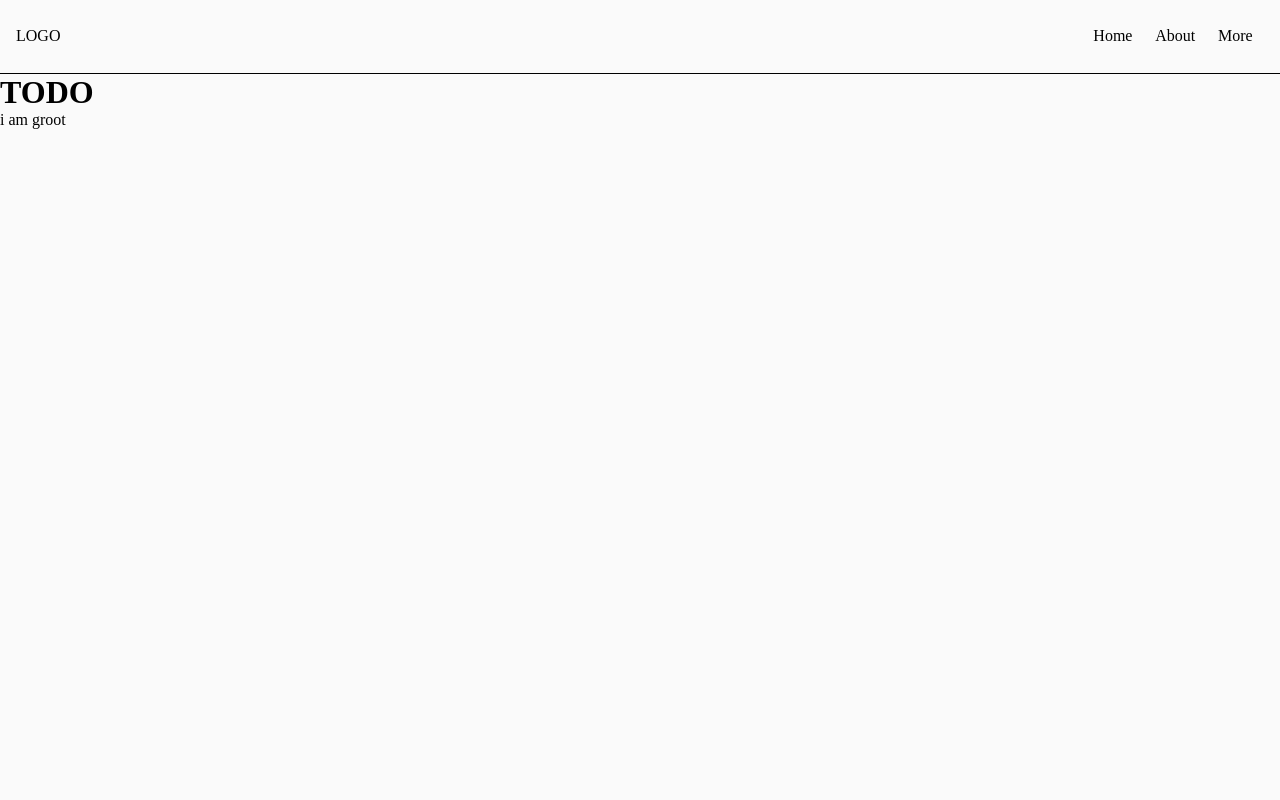
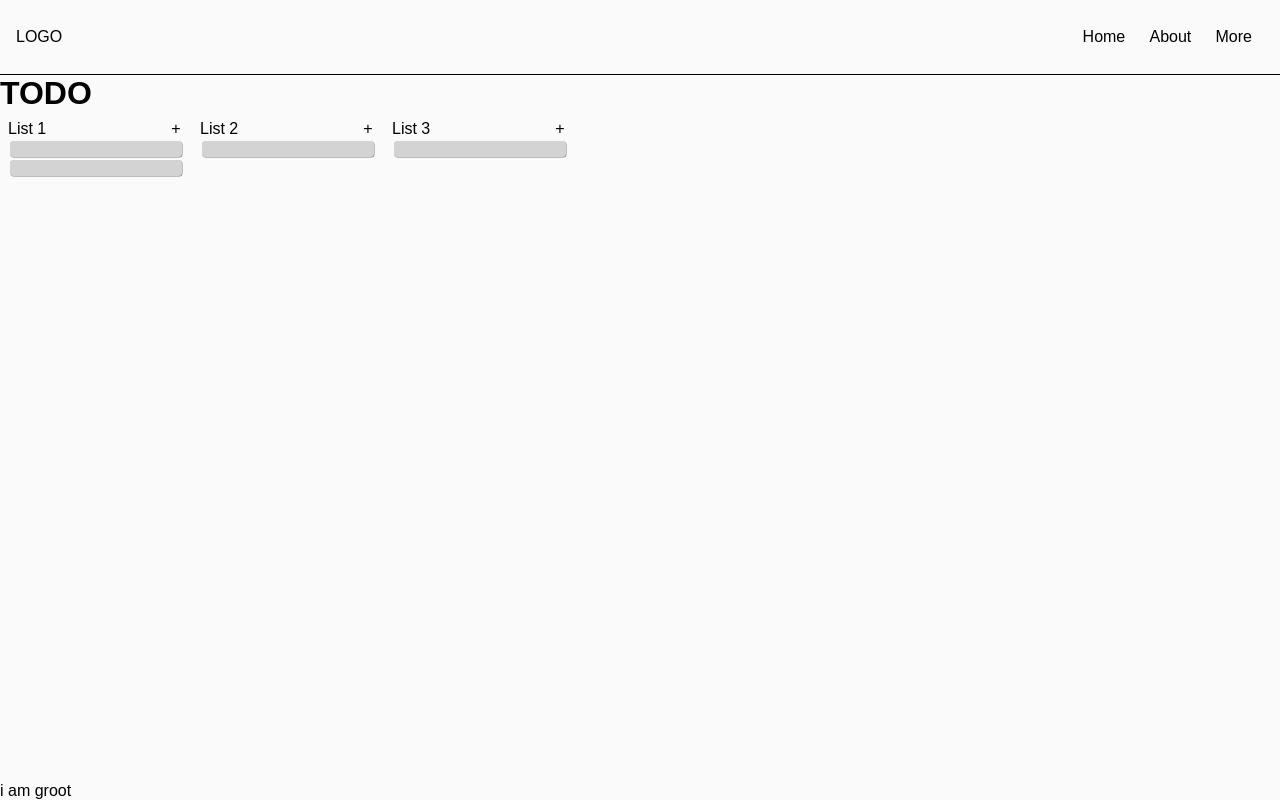
Before and after one commit to XDwightsBeetsX/todo, a plain HTML site: page src/views/index.html in a window 1280 px wide. Drawn offline with Linux system fonts and the light colour scheme.

```diff
--- a/src/sass/_base.scss
+++ b/src/sass/_base.scss
@@ -8,6 +8,8 @@
     margin: 0px;
     padding: 0px;
     text-decoration: none;
+
+    font-family: Arial, Helvetica, sans-serif;
 }
 
 /* page background */
@@ -17,5 +19,5 @@ body {
 
 /* links */
 a {
-    color: black;
+    color: theme.$black-pure;
 }
--- a/src/sass/_footer.scss
+++ b/src/sass/_footer.scss
@@ -0,0 +1,7 @@
+footer {
+    display: flex;
+    flex-direction: column;
+    position: absolute;
+    bottom: 0;
+    width: 100%;
+}
--- a/src/sass/_navbar.scss
+++ b/src/sass/_navbar.scss
@@ -28,6 +28,7 @@ nav > .navbar-items {
 	justify-content: right;
 }
 nav > .navbar-items > a {
+	display: flex;
 	border-radius: 5px;
 	padding: 10%;
 }
--- a/src/sass/_theme.scss
+++ b/src/sass/_theme.scss
@@ -8,6 +8,7 @@ $black-pure: #000000;
 $lightblue: #d7e3fc;
 $lightblue2: #c1d3fe;
 $blue: #abc4ff;
+$grey: lightgray;
 
 /* navbar */
 // $nav-bg: ;
--- a/src/sass/todo.scss
+++ b/src/sass/todo.scss
@@ -1,5 +1,74 @@
-
 @use 'theme';
 @use 'base';
 @use 'navbar';
 @use 'footer';
+
+
+@mixin flex-row {
+	display: flex;
+	flex-direction: row;
+	justify-content: flex-start;
+}
+
+@mixin flex-col {
+	display: flex;
+	flex-direction: column;
+	justify-content: flex-start;
+}
+
+/* LIST */
+.todo-list {
+	@include flex-col;
+	width: 100%;
+}
+
+
+/* KANBAN */
+.todo-kanban {
+	@include flex-row;
+	width: 100%;
+
+	ol.kanban-list {
+		@include flex-col;
+		padding: .5rem;
+		width: 15%;
+		min-width: 8em;
+		list-style-type: none;
+
+		.kanban-list-header {
+			@include flex-row;
+			justify-content: space-between;
+			height: 1.2rem;
+
+			label {
+				width: 90%;
+				border-radius: 0.2rem;
+
+				&:hover {
+					cursor: text;
+					border: 1px dashed theme.$grey;
+				}
+			}
+			a {
+				width: 10%;
+				padding-left: .3rem;
+
+				&:hover {
+					cursor: pointer;
+					font-weight: bold;
+				}
+			}
+		}
+		li {
+			margin: .1em;
+			min-height: 1em;
+			background-color: theme.$grey;
+			border-radius: .2em;
+			box-shadow: .03em .03em .03em gray;
+
+			&:hover {
+				cursor: pointer;
+			}
+		}
+	}
+}
--- a/src/views/index.html
+++ b/src/views/index.html
@@ -29,6 +29,35 @@
 		TODO
 	</h1>
 
+	<div class="todo-list"></div>
+
+	<div class="todo-kanban">
+		<ol class="kanban-list">
+			<div class="kanban-list-header">
+				<label>List 1</label>
+				<a>+</a>
+			</div>
+			<li></li>
+			<li></li>
+		</ol>
+
+		<ol class="kanban-list">
+			<div class="kanban-list-header">
+				<label>List 2</label>
+				<a>+</a>
+			</div>
+			<li></li>
+		</ol>
+
+		<ol class="kanban-list">
+			<div class="kanban-list-header">
+				<label>List 3</label>
+				<a>+</a>
+			</div>
+			<li></li>
+		</ol>
+	</div>
+
 	<footer>
 		i am groot
 	</footer>
```
Also changed, not shown: src/css/todo.css, 1 other file.
